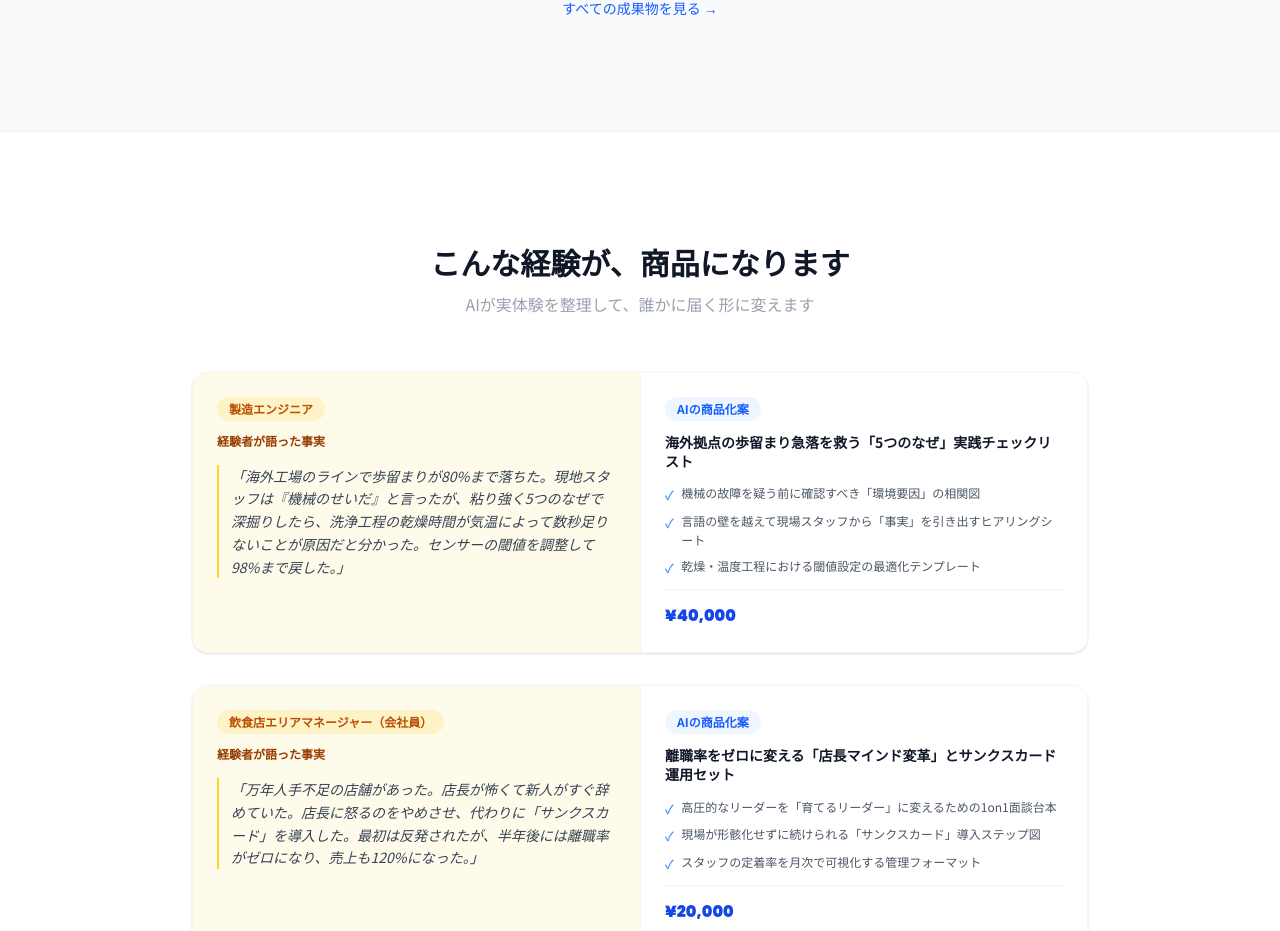
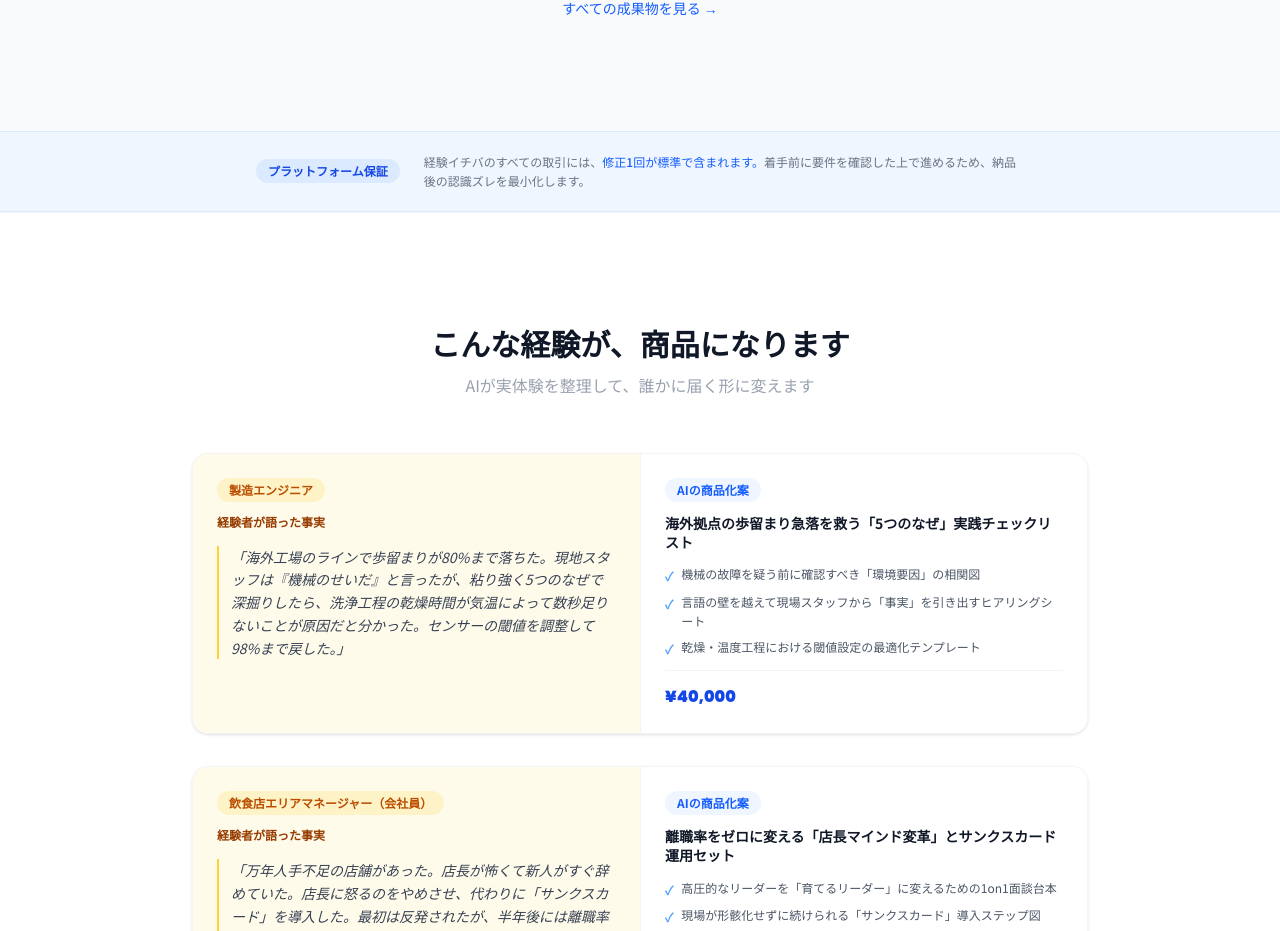
Before and after one commit to westville1030-tech11/skill-tana, a Next.js app: page / in a window 1280 px wide. Shown: the part 4016-4947 px from the top of the page. Built offline with nearby package versions, Linux system fonts and the light colour scheme; no server answers.

Commit message:
修正1回プラットフォーム保証ストリップを追加

```diff
--- a/app/page.tsx
+++ b/app/page.tsx
@@ -231,6 +231,17 @@ export default function Home() {
               すべての成果物を見る →
             </Link>
           </div>
+        </div>
+      </section>
+
+      {/* 修正1回保証 */}
+      <section className="py-5 px-4 bg-blue-50 border-y border-blue-100">
+        <div className="max-w-3xl mx-auto flex flex-col sm:flex-row items-center justify-center gap-2 sm:gap-6 text-center sm:text-left">
+          <span className="text-xs font-bold text-blue-700 bg-blue-100 px-3 py-1 rounded-full flex-shrink-0">プラットフォーム保証</span>
+          <p className="text-xs text-gray-500 leading-relaxed">
+            経験イチバのすべての取引には、<span className="text-blue-600 font-medium">修正1回が標準で含まれます。</span>
+            着手前に要件を確認した上で進めるため、納品後の認識ズレを最小化します。
+          </p>
         </div>
       </section>
 
```
